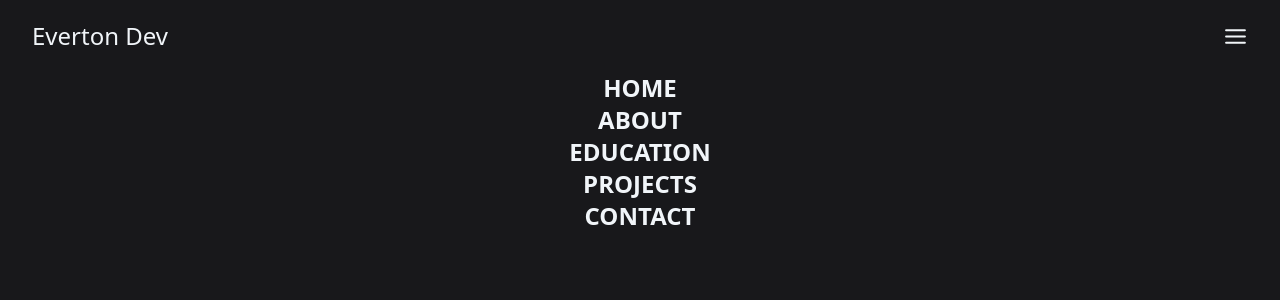
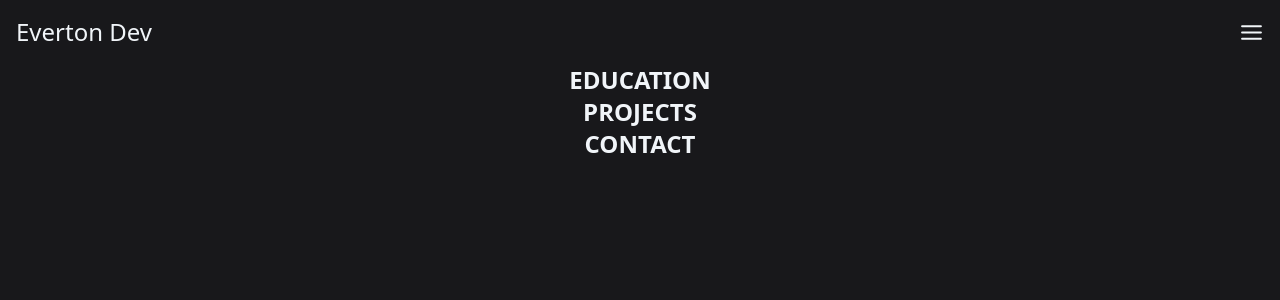
Before and after one commit to evertondsvieira/everton-dev, a React (Vite) app in the folder portifolio/: page / in a window 1280 px wide. Shown: the top 300 px of the page. Built offline with nearby package versions, Linux system fonts and the light colour scheme.

Commit message:
fix: fixed header

```diff
--- a/portifolio/src/components/Header/index.tsx
+++ b/portifolio/src/components/Header/index.tsx
@@ -7,7 +7,7 @@ export interface IOpenMenu{
 
 const Header = ({isOpen, setIsOpen}:IOpenMenu) => {
     return(
-        <header className="flex items-center justify-between mx-8 my-5">
+        <header className="w-screen px-4 py-4 flex items-center justify-between fixed bg-zinc-900">
             <h1 className="text-2xl text-slate-100">Everton Dev</h1>
             <FiMenu size={25} className="text-slate-100 cursor-pointer" onClick={() => setIsOpen(!isOpen)}/>
         </header>
```
